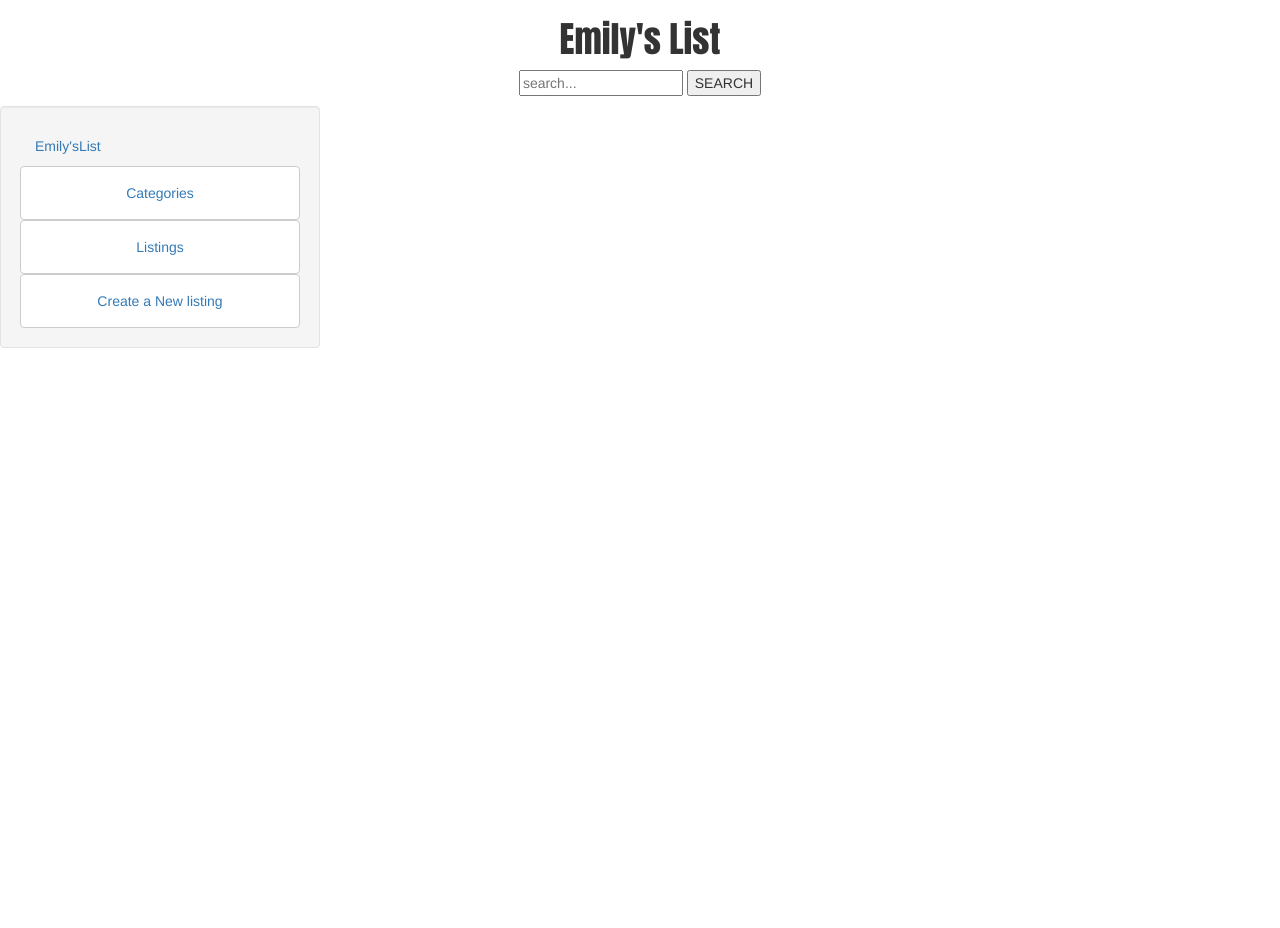
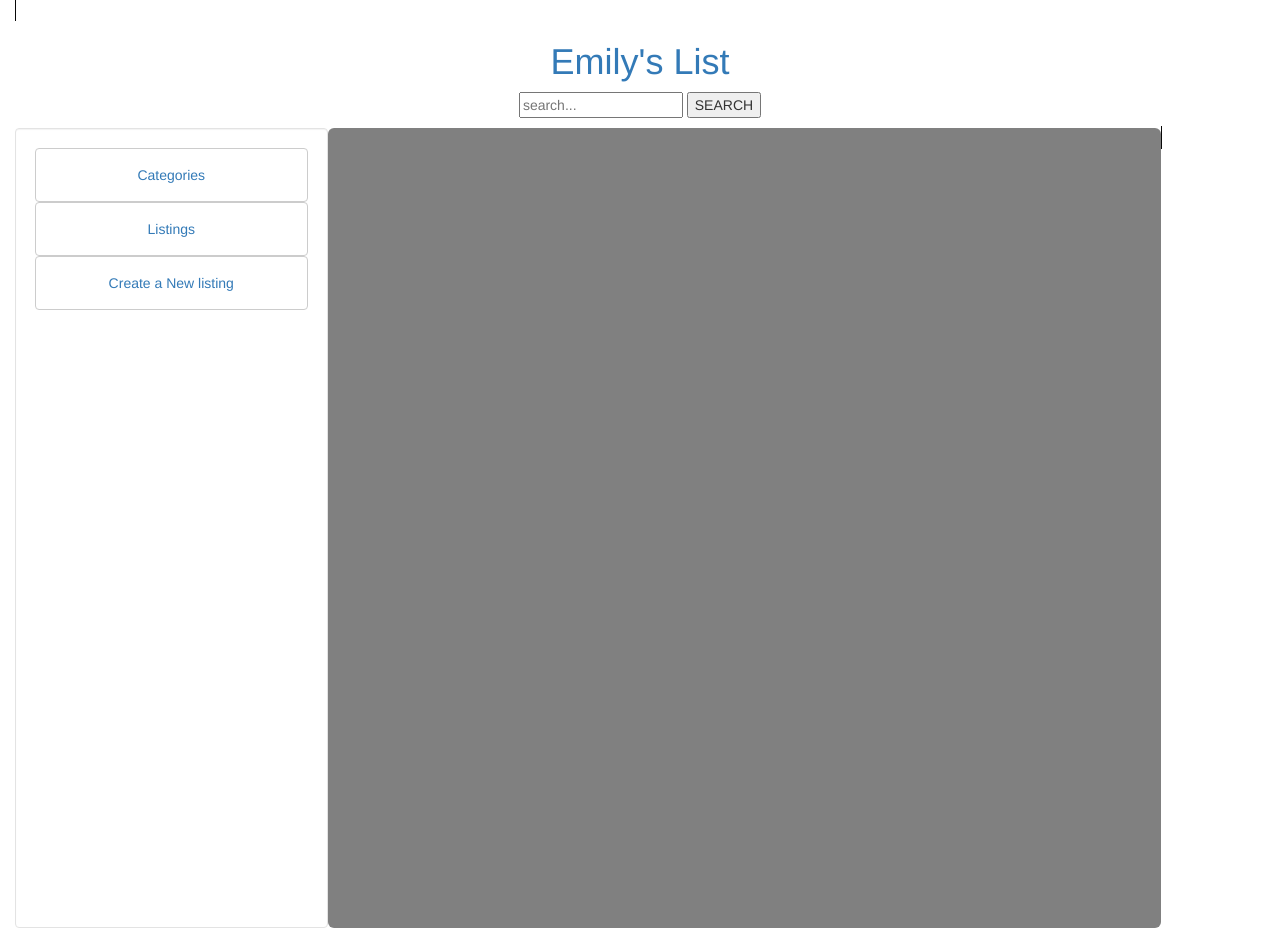
Before and after one commit to Emscan/emilyslist, a Flask app: page /search_results in a window 1280 px wide. Before the commit the page ends 348 px from the top, so only its background shows below. Run offline with Flask 2, Linux system fonts and the light colour scheme; parts of the project's set-up code (start-up, migrations or seed data) failed here and were passed over; some libraries are stand-ins or nearby versions.

Commit message:
some css updates

```diff
--- a/static/style.css
+++ b/static/style.css
@@ -1,3 +1,7 @@
+html, body, .container-fluid, #left-panel> div {
+    height: 100%;
+}
+
 * {
 	font-family: Helvetica;
 
@@ -9,7 +13,18 @@
 
 }
 
-.nav {
+.navbar {
 	display: inline;
 	font-family: Impact;
 }
+
+#main {
+	height: 100%;
+	background: gray;
+}
+
+#left-panel {
+	height: 100%;
+	background: black;
+	background-color: white;
+}
--- a/templates/layout.html
+++ b/templates/layout.html
@@ -8,8 +8,9 @@
 		<link rel="stylesheet" href="https://maxcdn.bootstrapcdn.com/font-awesome/4.4.0/css/font-awesome.min.css">
 	</head>
 	<body>
-		<div class="nav nav-navbar">
-			<h1>Emily's List</h1>
+		<div class="container-fluid">
+			<div id="nav" class="navbar navbar-inverse" style="background: black">
+				<h1><a href="#">Emily's List</a></h1>
 				{% with messages = get_flashed_messages() %}
 				{% for message in messages %}
 					<p id="flash" color="red">{{message}}</p>
@@ -22,19 +23,18 @@
 					</form>
 				</p>
 			</div>
-		<div class="container-fluid">
-		    <div id="sidebar" class="row">
-		        <div id="left-panel" class="col-xs-3 well  nav-sidebar">
+	        <div id="left-panel" class="col-xs-3 well">
 	            <ul class="nav nav-list">
-		                <li class="sidebar-brand"><a href="#">Emily'sList</a></li>
 	                <li class="btn btn-default"><a href="/categories">Categories</a></li>
 	                <li class="btn btn-default"><a href="/listings">Listings</a></li>
 	                <li class="btn btn-default"><a href="/create_listing">Create a New listing</a></li>
 	            </ul>
 	        </div>
+	        <div class="jumbotron col-xs-8" id="main">
+		{% block body %}
+		{% endblock %}
 			</div>
+		{% endwith %}
 		</div>
-		{% block body %}{% endblock %}
-		{% endwith %}
 	</body>
 </html>
```
Lines whose indentation alone changed are shown as unchanged.
